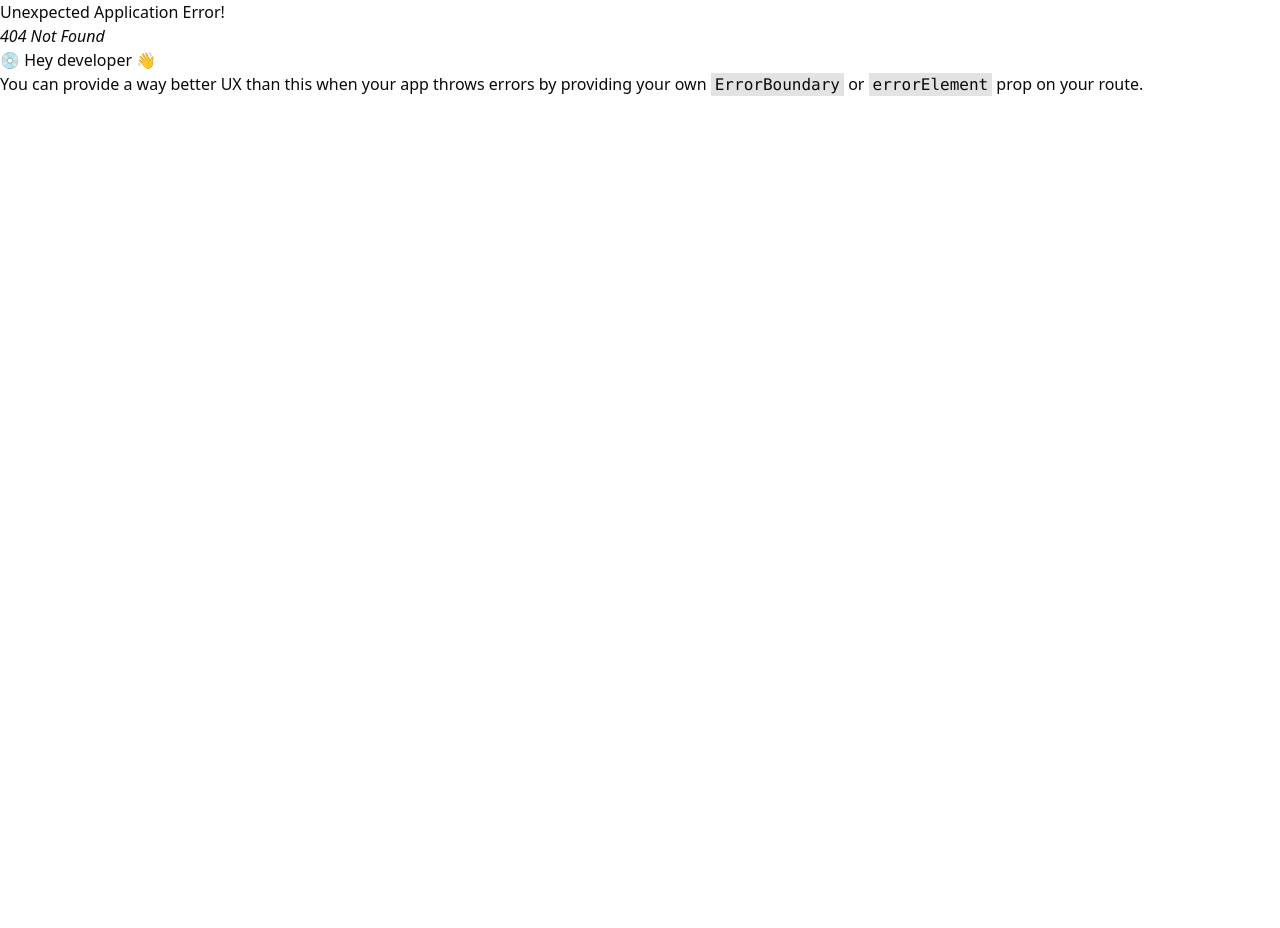
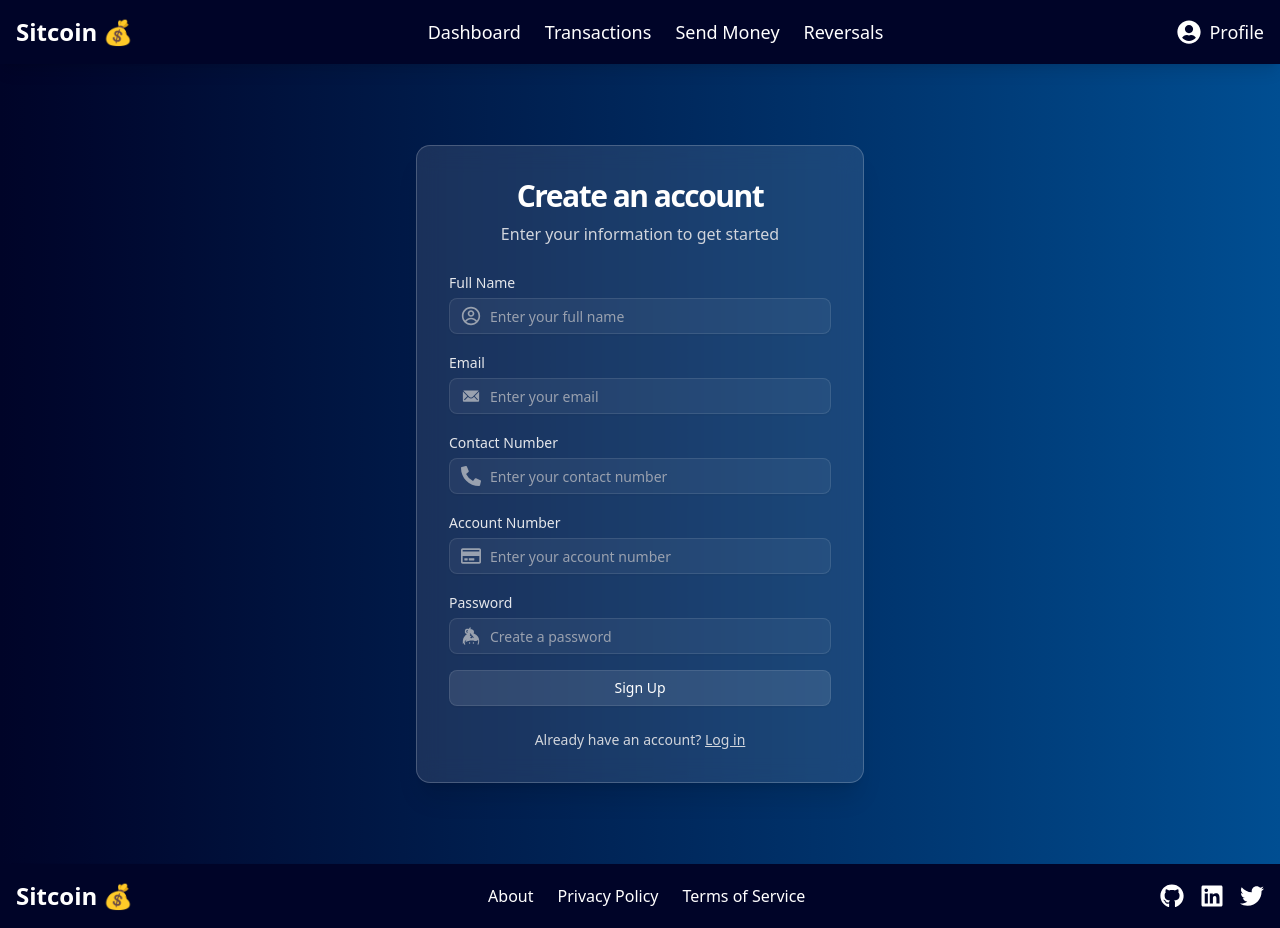
Before and after one commit to Vansh-Singhal/Sit-Coin, a React (Vite) app in the folder frontend/: page /signup in a window 1280 px wide. Before the commit this address had no page. Before the commit the page ends 800 px from the top, so only its background shows below. Built offline with nearby package versions, Linux system fonts and the light colour scheme.

Commit message:
login and signup frontend

```diff
--- /dev/null
+++ b/frontend/src/components/ui/input.jsx
@@ -0,0 +1,24 @@
+import * as React from "react"
+
+import { cn } from "@/lib/utils"
+
+function Input({
+  className,
+  type,
+  ...props
+}) {
+  return (
+    (<input
+      type={type}
+      data-slot="input"
+      className={cn(
+        "border-input file:text-foreground placeholder:text-muted-foreground selection:bg-primary selection:text-primary-foreground flex h-9 w-full min-w-0 rounded-md border bg-transparent px-3 py-1 text-base shadow-xs transition-[color,box-shadow] outline-none file:inline-flex file:h-7 file:border-0 file:bg-transparent file:text-sm file:font-medium disabled:pointer-events-none disabled:cursor-not-allowed disabled:opacity-50 md:text-sm",
+        "focus-visible:border-ring focus-visible:ring-ring/50 focus-visible:ring-[3px]",
+        "aria-invalid:ring-destructive/20 dark:aria-invalid:ring-destructive/40 aria-invalid:border-destructive",
+        className
+      )}
+      {...props} />)
+  );
+}
+
+export { Input }
--- a/frontend/src/pages/About/About.jsx
+++ b/frontend/src/pages/About.jsx
@@ -38,10 +38,10 @@ const AboutMain = () => {
         variants={fadeInUp}
       >
         <div className="container mx-auto text-center">
-          <h1 className="text-5xl md:text-6xl font-bold mb-6 text-[#000428] ">
+          <h1 className="text-5xl md:text-6xl font-bold mb-6 ">
             About Us
           </h1>
-          <p className="text-xl md:text-2xl max-w-3xl mx-auto ">
+          <p className="text-xl md:text-2xl max-w-3xl mx-auto text-blue-500">
             We're on a mission to revolutionize the digital landscape through
             innovation and creativity.
           </p>
@@ -132,14 +132,14 @@ const TeamMemberCard = ({ name, role, description, icon, university }) => {
       <Card className="bg-white/10 backdrop-blur-sm border-none">
         <CardContent className="p-6">
           <div className="flex items-center gap-4 mb-4">
-            <div className="text-blue-400">{icon}</div>
+            <div className="text-white">{icon}</div>
             <div>
-              <h3 className="text-2xl font-bold">{name}</h3>
+              <h3 className="text-2xl font-bold text-gray-100">{name}</h3>
               <p className="text-blue-400">{role}</p>
             </div>
           </div>
-          <p className="mb-4 text-gray-200">{description}</p>
-          <p className="text-sm text-gray-300">{university}</p>
+          <p className="mb-4 text-gray-300">{description}</p>
+          <p className="text-sm text-gray-200">{university}</p>
         </CardContent>
       </Card>
     </motion.div>
--- /dev/null
+++ b/frontend/src/pages/Login.jsx
@@ -0,0 +1,75 @@
+import Footer from "@/components/shared/Footer";
+import Header from "@/components/shared/Header";
+import { IoIosMail } from "react-icons/io";
+import { FaKeybase } from "react-icons/fa";
+import React from "react";
+import { Input } from "@/components/ui/input";
+import { Button } from "@/components/ui/button";
+
+const Login = () => {
+  return (
+    <>
+      <Header />
+      <LoginMain />
+      <Footer />
+    </>
+  );
+};
+
+const LoginMain = () => {
+  return (
+    <main className="min-h-screen bg-gradient-to-r from-[#000428] to-[#004e92] flex items-center justify-center p-4">
+      <div className="w-full max-w-md p-8 rounded-xl backdrop-blur-md bg-white/10 shadow-xl border border-white/20">
+        <div className="space-y-6">
+          <div className="space-y-2 text-center">
+            <h1 className="text-3xl font-bold tracking-tighter text-white">Login your account</h1>
+            <p className="text-gray-300">Enter your information before you get started</p>
+          </div>
+
+          <form className="space-y-6">
+            <div className="space-y-6">
+              <label className="text-sm font-medium text-gray-200" htmlFor="email">
+                Email
+              </label>
+              <div className="relative my-2">
+                <IoIosMail className="absolute left-3 top-1/2 -translate-y-1/2 text-gray-400 h-5 w-5" />
+                <Input
+                  className="w-full pl-10 bg-white/5 border-white/10 text-white placeholder:text-gray-400"
+                  id="email"
+                  placeholder="Enter your email"
+                  type="email"
+                />
+              </div>
+            </div>
+
+            <div className="space-y-6">
+              <label className="text-sm font-medium text-gray-200" htmlFor="password">
+                Password
+              </label>
+              <div className="relative my-2">
+                <FaKeybase className="absolute left-3 top-1/2 -translate-y-1/2 text-gray-400 h-5 w-5" />
+                <Input
+                  className="w-full pl-10 bg-white/5 border-white/10 text-white placeholder:text-gray-400"
+                  id="password"
+                  placeholder="Create a password"
+                  type="password"
+                />
+              </div>
+            </div>
+
+            <Button className="w-full bg-white/10 hover:bg-white/20 text-white border border-white/10">Login</Button>
+          </form>
+
+          <p className="text-sm text-center text-gray-300">
+            Dont have an account?{" "}
+            <a href="/signup" className="underline hover:text-white">
+              Sign up
+            </a>
+          </p>
+        </div>
+      </div>
+    </main>
+  );
+};
+
+export default Login;
--- /dev/null
+++ b/frontend/src/pages/Signup.jsx
@@ -0,0 +1,123 @@
+import Footer from "@/components/shared/Footer";
+import Header from "@/components/shared/Header";
+import { FaRegCreditCard } from "react-icons/fa";
+import { FaKeybase } from "react-icons/fa";
+import { IoIosMail } from "react-icons/io";
+import { CgProfile } from "react-icons/cg";
+import { FaPhoneAlt } from "react-icons/fa";
+import React from "react";
+import { Input } from "@/components/ui/input";
+import { Button } from "@/components/ui/button";
+
+const Signup = () => {
+  return (
+    <>
+      <Header />
+      <SignupMain />
+      <Footer />
+    </>
+  );
+};
+
+const SignupMain = () => {
+  return (
+    <main className="min-h-screen bg-gradient-to-r from-[#000428] to-[#004e92] flex items-center justify-center p-4">
+      <div className="w-full max-w-md p-8 rounded-xl backdrop-blur-md bg-white/10 shadow-xl border border-white/20">
+        <div className="space-y-6">
+          <div className="space-y-2 text-center">
+            <h1 className="text-3xl font-bold tracking-tighter text-white">Create an account</h1>
+            <p className="text-gray-300">Enter your information to get started</p>
+          </div>
+
+          <form className="space-y-4">
+            <div className="space-y-2">
+              <label className="text-sm font-medium text-gray-200" htmlFor="fullname">
+                Full Name
+              </label>
+              <div className="relative my-1">
+                <CgProfile className="absolute left-3 top-1/2 -translate-y-1/2 text-gray-400 h-5 w-5" />
+                <Input
+                  className="w-full pl-10 bg-white/5 border-white/10 text-white placeholder:text-gray-400"
+                  id="fullname"
+                  placeholder="Enter your full name"
+                  type="text"
+                />
+              </div>
+            </div>
+
+            <div className="space-y-6">
+              <label className="text-sm font-medium text-gray-200" htmlFor="email">
+                Email
+              </label>
+              <div className="relative my-1">
+                <IoIosMail className="absolute left-3 top-1/2 -translate-y-1/2 text-gray-400 h-5 w-5" />
+                <Input
+                  className="w-full pl-10 bg-white/5 border-white/10 text-white placeholder:text-gray-400"
+                  id="email"
+                  placeholder="Enter your email"
+                  type="email"
+                />
+              </div>
+            </div>
+
+            <div className="space-y-2">
+              <label className="text-sm font-medium text-gray-200" htmlFor="contact">
+                Contact Number
+              </label>
+              <div className="relative my-1">
+                <FaPhoneAlt className="absolute left-3 top-1/2 -translate-y-1/2 text-gray-400 h-5 w-5" />
+                <Input
+                  className="w-full pl-10 bg-white/5 border-white/10 text-white placeholder:text-gray-400"
+                  id="contact"
+                  placeholder="Enter your contact number"
+                  type="tel"
+                />
+              </div>
+            </div>
+
+            <div className="space-y-2">
+              <label className="text-sm font-medium text-gray-200" htmlFor="account_number">
+                Account Number
+              </label>
+              <div className="relative my-1">
+                <FaRegCreditCard className="absolute left-3 top-1/2 -translate-y-1/2 text-gray-400 h-5 w-5" />
+                <Input
+                  className="w-full pl-10 bg-white/5 border-white/10 text-white placeholder:text-gray-400"
+                  id="account_number"
+                  placeholder="Enter your account number"
+                  type="text"
+                />
+              </div>
+            </div>
+
+            <div className="space-y-6">
+              <label className="text-sm font-medium text-gray-200" htmlFor="password">
+                Password
+              </label>
+              <div className="relative my-1">
+                <FaKeybase className="absolute left-3 top-1/2 -translate-y-1/2 text-gray-400 h-5 w-5" />
+                <Input
+                  className="w-full pl-10 bg-white/5 border-white/10 text-white placeholder:text-gray-400"
+                  id="password"
+                  placeholder="Create a password"
+                  type="password"
+                />
+              </div>
+            </div>
+
+            <Button className="w-full bg-white/10 hover:bg-white/20 text-white border border-white/10">Sign Up</Button>
+          </form>
+
+          <p className="text-sm text-center text-gray-300">
+            Already have an account?{" "}
+            <a href="/login" className="underline hover:text-white">
+              Log in
+            </a>
+          </p>
+        </div>
+      </div>
+    </main>
+  );
+};
+
+export default Signup;
```
Also changed, not shown: frontend/src/App.jsx (+13 -4 lines), frontend/src/pages/Home.jsx (renamed from frontend/src/pages/Home/Home.jsx, +32 -11 lines).
